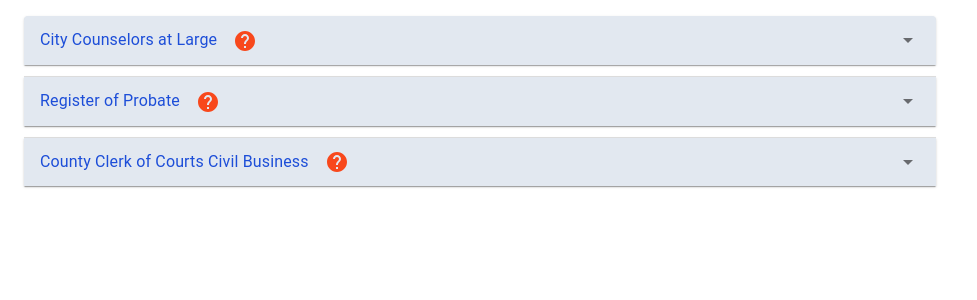
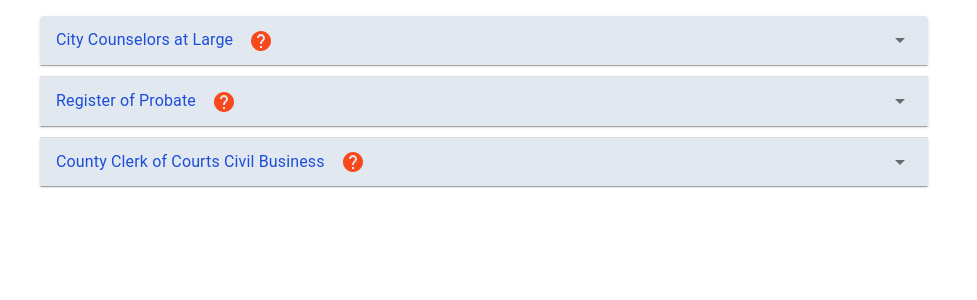
Before and after one commit to BU-Spark/pitne-voter-app, a Next.js app in the folder client/: page /ballotInfo/dropDown in a window 1280 px wide. Shown: the top 300 px of the page, without its empty margins (0-977 px from the left). Built offline with nearby package versions, Linux system fonts and the light colour scheme.

Commit message:
small thing I forgot to uncomment

```diff
--- a/client/src/pages/_app.tsx
+++ b/client/src/pages/_app.tsx
@@ -24,10 +24,9 @@ function MyApp({ Component, pageProps }: AppProps) {
 
     return (
         <ActivePageProvider>
-            {/* <div className='mx-4'> */}
-                {/* <NavBar /> */}
+            <div className='mx-4'>
                 <Component {...pageProps} />
-            {/* </div> */}
+            </div>
         </ActivePageProvider>
     );
 }
```
